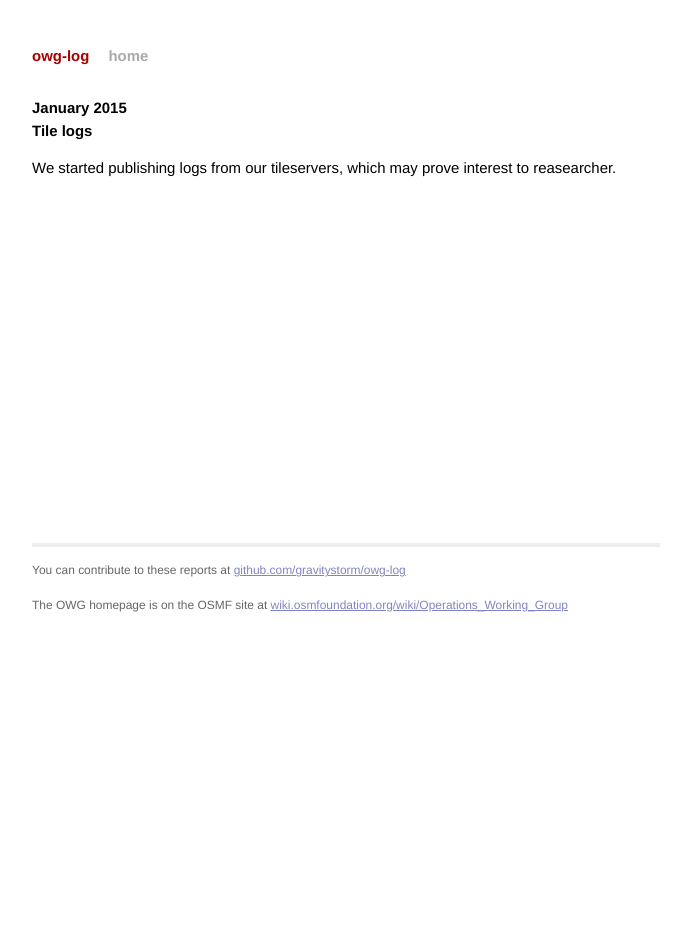
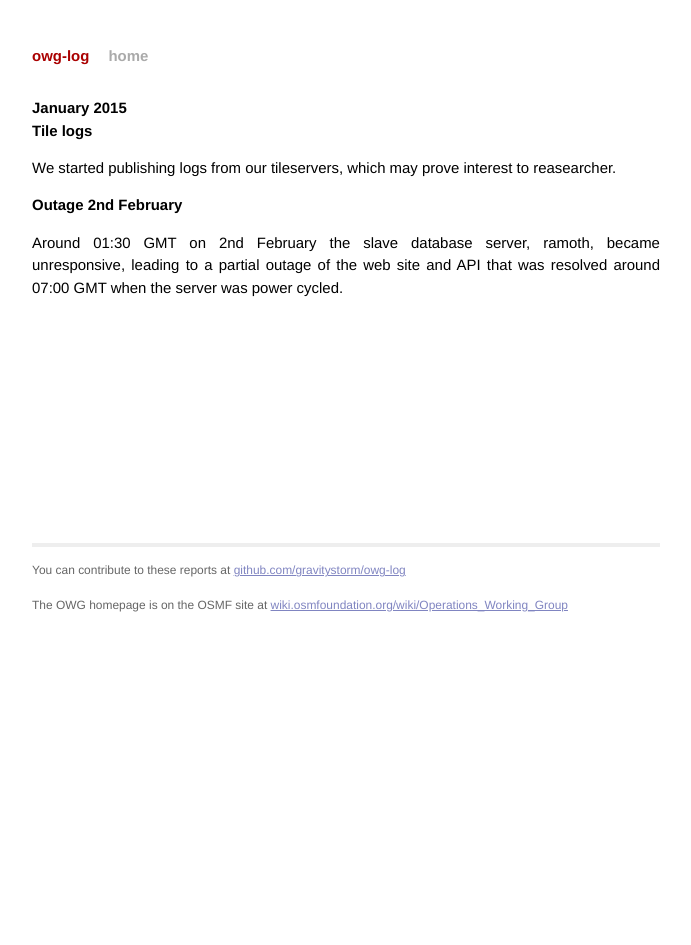
Before and after one commit to openstreetmap/owg-website, a Jekyll site: the page built from _posts/2015-01-01-january.md, in a window 1280 px wide. Shown: the whole page, without its empty margins (294-985 px from the left). Built offline with Jekyll 4.4.1, drawn with Linux system fonts in a browser that asks for light colours; Markdown is read by kramdown in place of the engine named in the settings.

Commit message:
Update 2015-01-01-january.md

```diff
--- a/_posts/2015-01-01-january.md
+++ b/_posts/2015-01-01-january.md
@@ -7,3 +7,7 @@
 # Tile logs
 
 We started publishing logs from our tileservers, which may prove interest to reasearcher.
+
+# Outage 2nd February
+
+Around 01:30 GMT on 2nd February the slave database server, ramoth, became unresponsive, leading to a partial outage of the web site and API that was resolved around 07:00 GMT when the server was power cycled.
```
